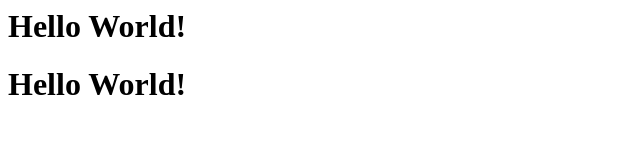
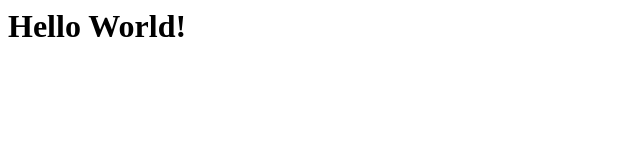
Before and after one commit to Jeremyjalbuena/my-personal-website, a plain HTML site: page index.html in a window 1280 px wide. Shown: the whole page, without its empty margins (0-640 px from the left). Drawn offline with Linux system fonts and the light colour scheme.

Commit message:
Update index.html

```diff
--- a/index.html
+++ b/index.html
@@ -12,7 +12,5 @@
   <head>
     <title>My Personal Website</title>
   </head>
-  <body>
-    <h1>Hello World!</h1>
-  </body>
+
 </html>
```
